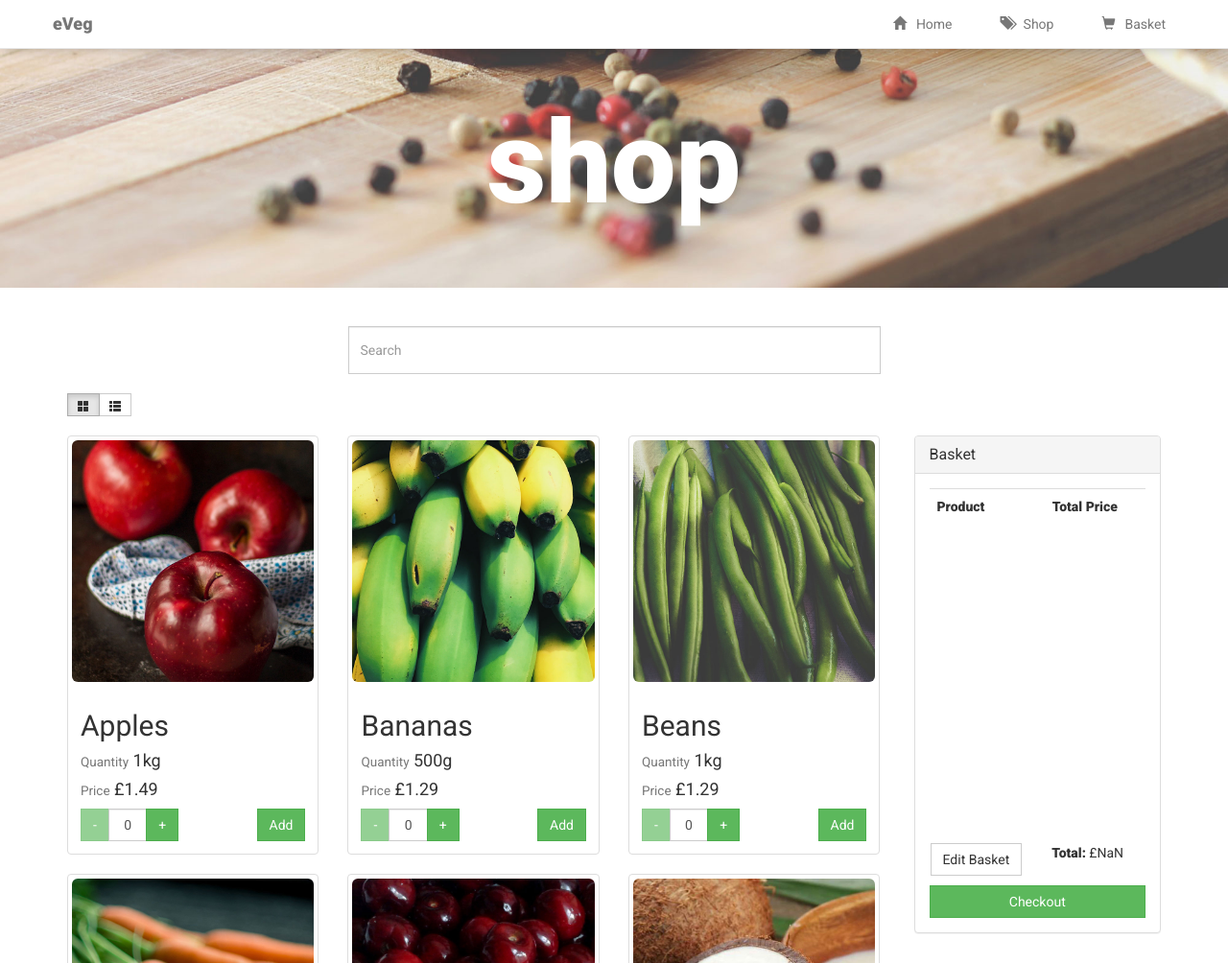
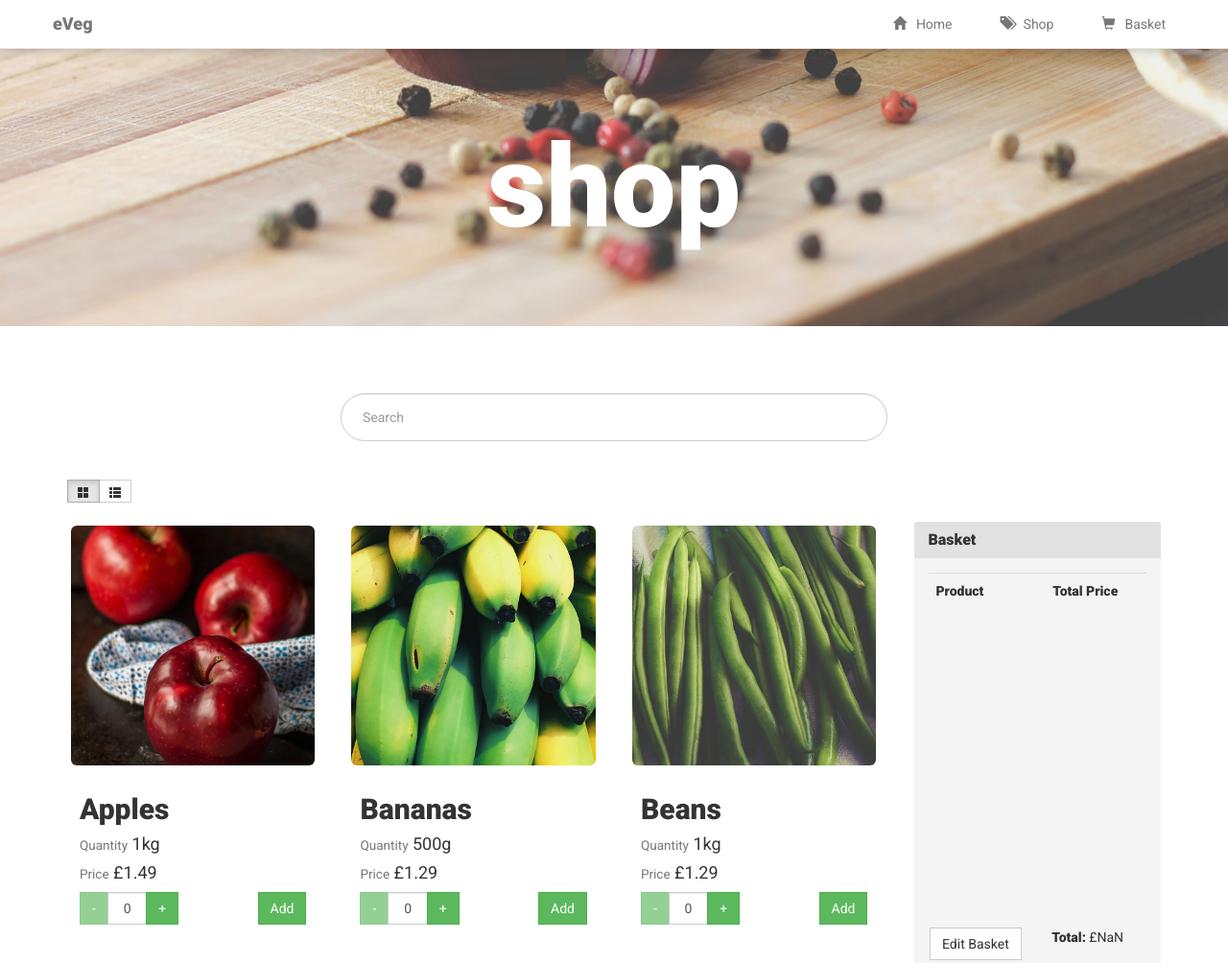
Before and after one commit to YacheLee/cs348, a plain HTML site: page shop.html in a window 1280 px wide. Shown: the top 1004 px of the page at 96% size. Drawn offline with nearby package versions, Linux system fonts and the light colour scheme.

Commit message:
new shop

```diff
--- a/css/shop.css
+++ b/css/shop.css
@@ -1,6 +1,6 @@
 .shop-header{
   width:100%;
-  height:300px;
+  height:350px;
   background: url(../img/shop-header.jpg) no-repeat center center fixed;
   -webkit-background-size: cover;
   -moz-background-size: cover;
@@ -29,7 +29,98 @@ body {
   margin-bottom: 20px;
 }
 
+.search-bar-container .search {
+  margin-top:20px;
+  margin-bottom: 20px;
+}
+
 #search-bar-input {
   height:50px;
-  border-radius: 0px;
+  border-radius: 100px;
+  margin: 0px auto;
+  width: 50%;
+  padding: 6px 22px;
+  transition: all 0.5s ease-in-out;
 }
+
+#search-bar-input:focus{
+    width: 100%;
+}
+
+.product-grid-item {
+    border: none;
+    margin-bottom: 50px;
+}
+
+.product-grid-item h2 {
+    font-weight: 600;
+}
+
+.product-grid-item:hover {
+    box-shadow: none;
+}
+
+.product-grid-item .img{
+    height: 250px;
+    width: 100%;
+    background-position: center;
+    background-repeat: no-repeat;
+    background-size: cover;
+    position: relative;
+    cursor: pointer;
+}
+
+.product-grid-item .img:hover .content{
+    opacity: 1;
+}
+
+.product-grid-item .img .content{
+    position: absolute;
+    left: 0px;
+    top: 0px;
+    width: 100%;
+    height: 100%;
+    background-color: rgba(0,0,0,0.75);
+    display: flex;
+    flex-direction: column;
+    align-items: center;
+    justify-content: center;
+    color: #eee;
+    border-radius: 6px;
+    opacity: 0;
+    transition: all 0.3s ease-in-out;
+}
+
+.product-grid-item .img .content span{
+    margin-bottom: 10px;
+}
+
+.basket-view-mini-container .panel {
+    border: none
+}
+
+.basket-view-mini-container .panel-heading {
+    background-color: #e2e2e2;
+    border: none;
+}
+
+.basket-view-mini-container .panel-heading .panel-title {
+    font-weight: 600;
+}
+
+.basket-view-mini-container .panel-body {
+    background-color: #f5f4f4;
+    border: none;
+    padding-bottom: 0px
+}
+
+.basket-view-mini-controls .checkout-btn {
+    padding-left: 0px;
+    padding-right: 0px;
+}
+
+.basket-view-mini-controls .checkout-btn button {
+    padding: 12px;
+    text-transform: uppercase;
+    letter-spacing: 0.2em;
+}
--- a/js/shop.js
+++ b/js/shop.js
@@ -84,7 +84,12 @@ function getGridProduct(product, index) {
 
   var html = `<div class="col-sm-6 col-md-4">
     <div class="thumbnail product-grid-item">
-      <img class="img-rounded" src="img/` + product['image'] + `" >
+      <div class="img img-rounded" style="background-image: url('img/` + product['image'] + `')">
+        <div class="content">
+            <span class="glyphicon glyphicon-plus" aria-hidden="true"></span>
+            <p>Quick Add</p>
+        </div>
+      </div>
       <div class="caption">
         <h2>` + product['name'] + `</h2>
         <h4><span class="small">Quantity</span> ` + product['units'] + `</h4>
--- a/shop.html
+++ b/shop.html
@@ -21,7 +21,7 @@
     </div>
     <div class="container page">
       <div class="row search-bar-container">
-        <div class="col-md-6 col-md-offset-3">
+        <div class="col-md-12 search">
           <form>
             <input type="text" class="form-control" id="search-bar-input" placeholder="Search"/>
           </form>
@@ -71,7 +71,7 @@
                   </div>
                   <div class="row">
 
-                    <div class="col-md-12">
+                    <div class="col-md-12 checkout-btn">
                       <div class="text-center">
                         <button type="button" class="btn btn-success btn-block" name="order"  onclick="window.open('order.html');self.close();" >Checkout</button>
                       </div>
```
